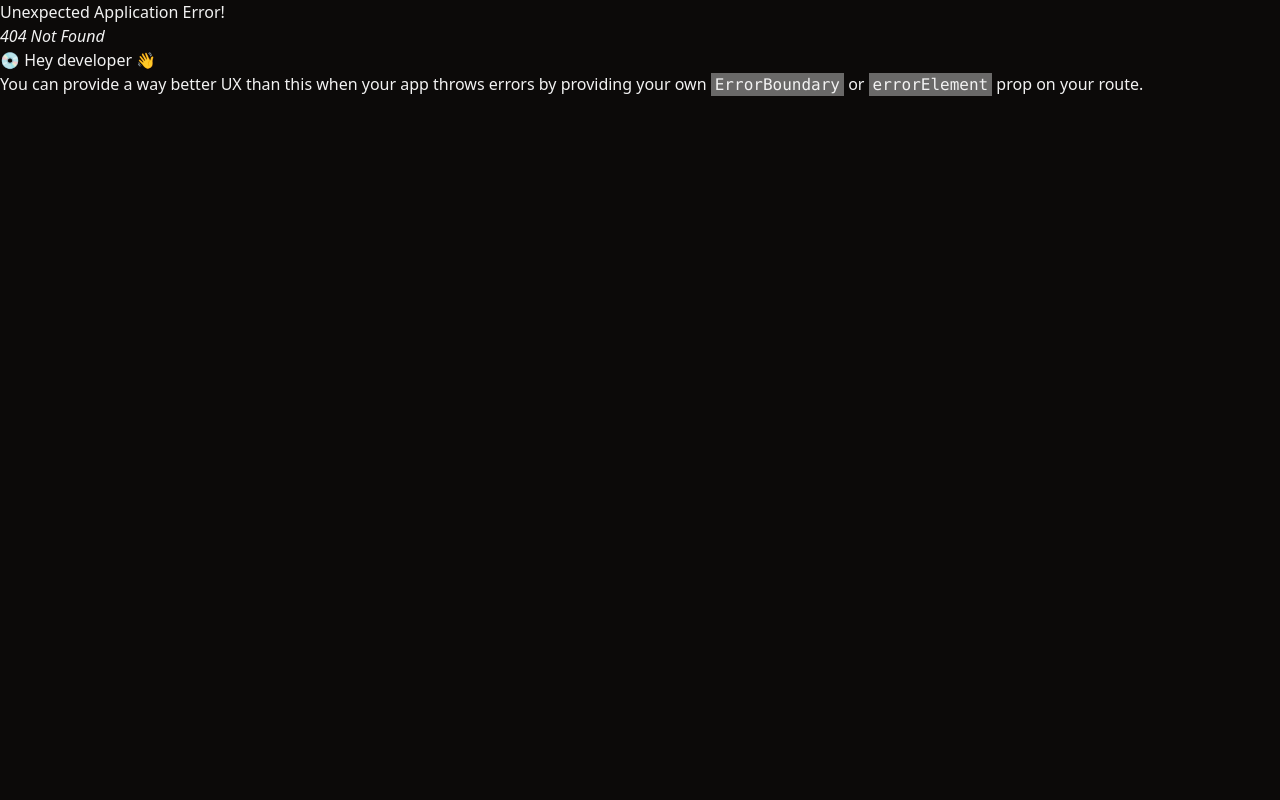
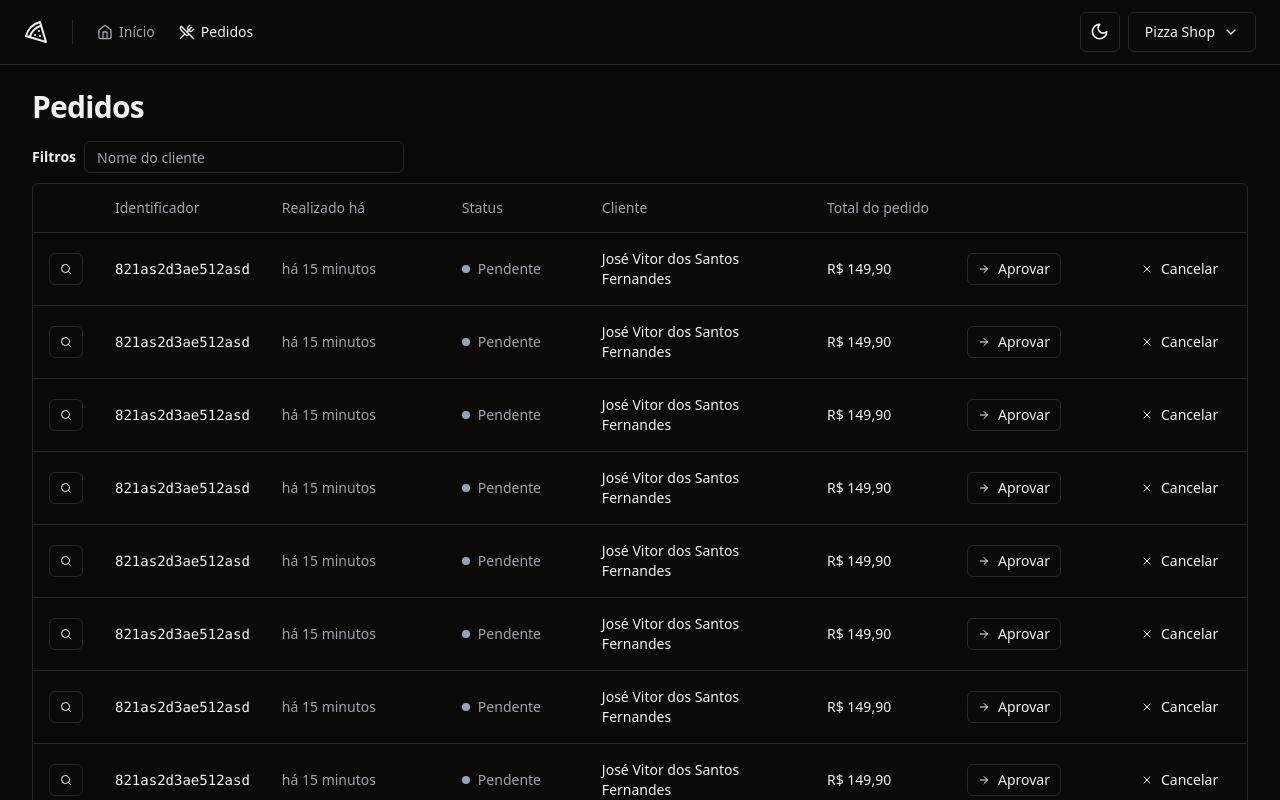
Before and after one commit to josee-fernandes/pizzashop-web, a React (Vite) app: page /orders in a window 1280 px wide. Before the commit this address had no page. Shown: the top 800 px of the page. Built offline with nearby package versions, Linux system fonts and the light colour scheme.

Commit message:
Order list page

```diff
--- a/src/components/ui/button.tsx
+++ b/src/components/ui/button.tsx
@@ -21,6 +21,7 @@
       },
       size: {
         default: 'h-10 px-4 py-2',
+        xs: 'h-8 px-2.5',
         sm: 'h-9 rounded-md px-3',
         lg: 'h-11 rounded-md px-8',
         icon: 'h-10 w-10',
--- /dev/null
+++ b/src/components/ui/table.tsx
@@ -0,0 +1,117 @@
+import * as React from 'react'
+
+import { cn } from '@/lib/utils'
+
+const Table = React.forwardRef<
+  HTMLTableElement,
+  React.HTMLAttributes<HTMLTableElement>
+>(({ className, ...props }, ref) => (
+  <div className="relative w-full overflow-auto">
+    <table
+      ref={ref}
+      className={cn('w-full caption-bottom text-sm', className)}
+      {...props}
+    />
+  </div>
+))
+Table.displayName = 'Table'
+
+const TableHeader = React.forwardRef<
+  HTMLTableSectionElement,
+  React.HTMLAttributes<HTMLTableSectionElement>
+>(({ className, ...props }, ref) => (
+  <thead ref={ref} className={cn('[&_tr]:border-b', className)} {...props} />
+))
+TableHeader.displayName = 'TableHeader'
+
+const TableBody = React.forwardRef<
+  HTMLTableSectionElement,
+  React.HTMLAttributes<HTMLTableSectionElement>
+>(({ className, ...props }, ref) => (
+  <tbody
+    ref={ref}
+    className={cn('[&_tr:last-child]:border-0', className)}
+    {...props}
+  />
+))
+TableBody.displayName = 'TableBody'
+
+const TableFooter = React.forwardRef<
+  HTMLTableSectionElement,
+  React.HTMLAttributes<HTMLTableSectionElement>
+>(({ className, ...props }, ref) => (
+  <tfoot
+    ref={ref}
+    className={cn(
+      'border-t bg-muted/50 font-medium [&>tr]:last:border-b-0',
+      className,
+    )}
+    {...props}
+  />
+))
+TableFooter.displayName = 'TableFooter'
+
+const TableRow = React.forwardRef<
+  HTMLTableRowElement,
+  React.HTMLAttributes<HTMLTableRowElement>
+>(({ className, ...props }, ref) => (
+  <tr
+    ref={ref}
+    className={cn(
+      'border-b transition-colors hover:bg-muted/50 data-[state=selected]:bg-muted',
+      className,
+    )}
+    {...props}
+  />
+))
+TableRow.displayName = 'TableRow'
+
+const TableHead = React.forwardRef<
+  HTMLTableCellElement,
+  React.ThHTMLAttributes<HTMLTableCellElement>
+>(({ className, ...props }, ref) => (
+  <th
+    ref={ref}
+    className={cn(
+      'h-12 px-4 text-left align-middle font-medium text-muted-foreground [&:has([role=checkbox])]:pr-0',
+      className,
+    )}
+    {...props}
+  />
+))
+TableHead.displayName = 'TableHead'
+
+const TableCell = React.forwardRef<
+  HTMLTableCellElement,
+  React.TdHTMLAttributes<HTMLTableCellElement>
+>(({ className, ...props }, ref) => (
+  <td
+    ref={ref}
+    className={cn('p-4 align-middle [&:has([role=checkbox])]:pr-0', className)}
+    {...props}
+  />
+))
+TableCell.displayName = 'TableCell'
+
+const TableCaption = React.forwardRef<
+  HTMLTableCaptionElement,
+  React.HTMLAttributes<HTMLTableCaptionElement>
+>(({ className, ...props }, ref) => (
+  <caption
+    ref={ref}
+    className={cn('mt-4 text-sm text-muted-foreground', className)}
+    {...props}
+  />
+))
+TableCaption.displayName = 'TableCaption'
+
+export {
+  Table,
+  TableHeader,
+  TableBody,
+  TableFooter,
+  TableHead,
+  TableRow,
+  TableCell,
+  TableCaption,
+}
--- /dev/null
+++ b/src/pages/app/orders/orders.tsx
@@ -0,0 +1,89 @@
+import { ArrowRight, Search, X } from 'lucide-react'
+import { Helmet } from 'react-helmet-async'
+
+import { Button } from '@/components/ui/button'
+import { Input } from '@/components/ui/input'
+import {
+  Table,
+  TableBody,
+  TableCell,
+  TableHead,
+  TableHeader,
+  TableRow,
+} from '@/components/ui/table'
+
+export function Orders() {
+  return (
+    <>
+      <Helmet title="Pedidos" />
+      <div className="flex flex-col gap-4">
+        <h1 className="text-3xl font-bold tracking-tight">Pedidos</h1>
+      </div>
+      <div className="space-y-2.5">
+        <form className="flex items-center  gap-2">
+          <span className="text-sm font-semibold">Filtros</span>
+          <Input placeholder="Nome do cliente" className="h-8 w-[320px]" />
+        </form>
+
+        <div className="rounded-md border">
+          <Table>
+            <TableHeader>
+              <TableRow>
+                <TableHead className="w-[64px]"></TableHead>
+                <TableHead className="w-[140px]">Identificador</TableHead>
+                <TableHead className="w-[180px]">Realizado há</TableHead>
+                <TableHead className="w-[140px]">Status</TableHead>
+                <TableHead>Cliente</TableHead>
+                <TableHead className="w-[140px]">Total do pedido</TableHead>
+                <TableHead className="w-[164px]"></TableHead>
+                <TableHead className="w-[132px]"></TableHead>
+              </TableRow>
+            </TableHeader>
+            <TableBody>
+              {Array.from({ length: 10 }).map((_, i) => (
+                <TableRow key={i}>
+                  <TableCell>
+                    <Button variant="outline" size="xs">
+                      <Search className="h-3 w-3" />
+                      <span className="sr-only">Detalhes do pedido</span>
+                    </Button>
+                  </TableCell>
+                  <TableCell className="text-sx font-mono font-medium">
+                    821as2d3ae512asd
+                  </TableCell>
+                  <TableCell className="text-muted-foreground">
+                    há 15 minutos
+                  </TableCell>
+                  <TableCell>
+                    <div className="flex items-center gap-2">
+                      <span className="h-2 w-2 rounded-full bg-slate-400"></span>
+                      <span className="font-medium text-muted-foreground">
+                        Pendente
+                      </span>
+                    </div>
+                  </TableCell>
+                  <TableCell className="font-medium">
+                    José Vitor dos Santos Fernandes
+                  </TableCell>
+                  <TableCell className="font-medium">R$ 149,90</TableCell>
+                  <TableCell>
+                    <Button variant="outline" size="xs">
+                      <ArrowRight className="mr-2 h-3 w-3" />
+                      Aprovar
+                    </Button>
+                  </TableCell>
+                  <TableCell>
+                    <Button variant="ghost" size="xs">
+                      <X className="mr-2 h-3 w-3" />
+                      Cancelar
+                    </Button>
+                  </TableCell>
+                </TableRow>
+              ))}
+            </TableBody>
+          </Table>
+        </div>
+      </div>
+    </>
+  )
+}
--- a/src/routes.tsx
+++ b/src/routes.tsx
@@ -3,6 +3,7 @@
 import { AppLayout } from './pages/_layouts/app'
 import { AuthLayout } from './pages/_layouts/auth'
 import { Dashboard } from './pages/app/dashboard'
+import { Orders } from './pages/app/orders/orders'
 import { SignIn } from './pages/auth/sign-in'
 import { SignUp } from './pages/auth/sign-up'
 
@@ -14,6 +15,10 @@
       {
         path: '/',
         element: <Dashboard />,
+      },
+      {
+        path: '/orders',
+        element: <Orders />,
       },
     ],
   },
```
